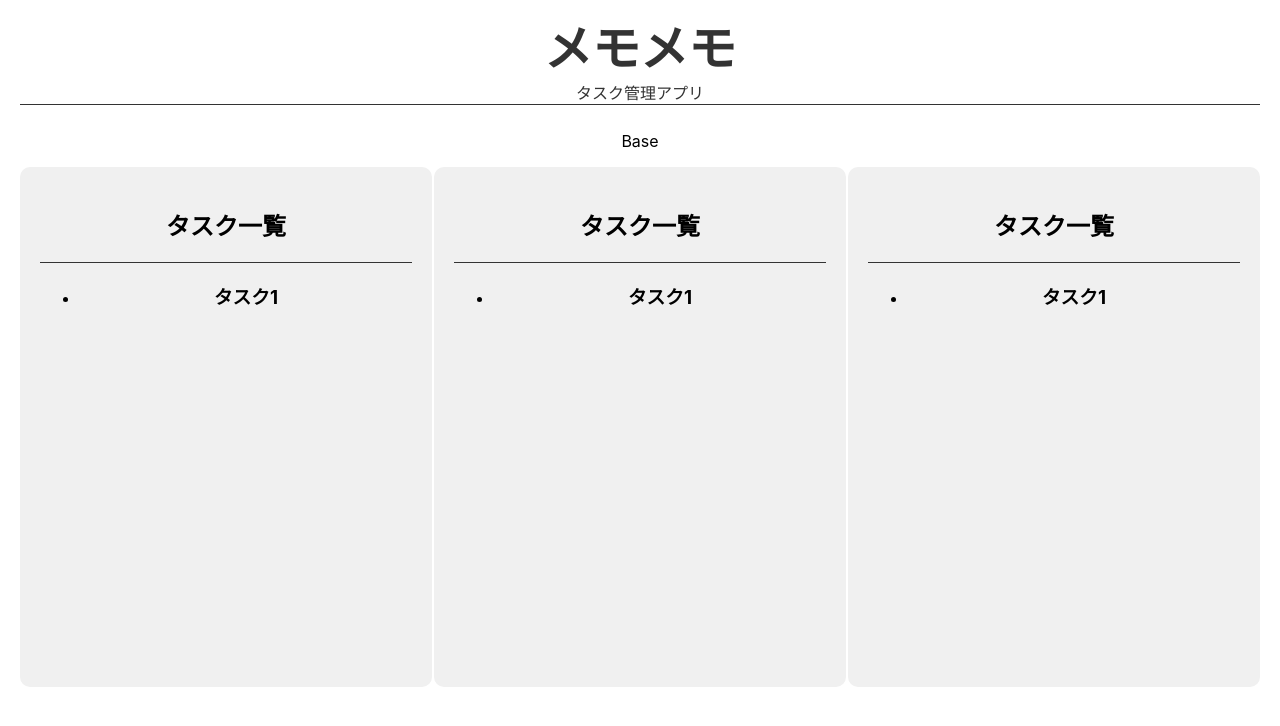
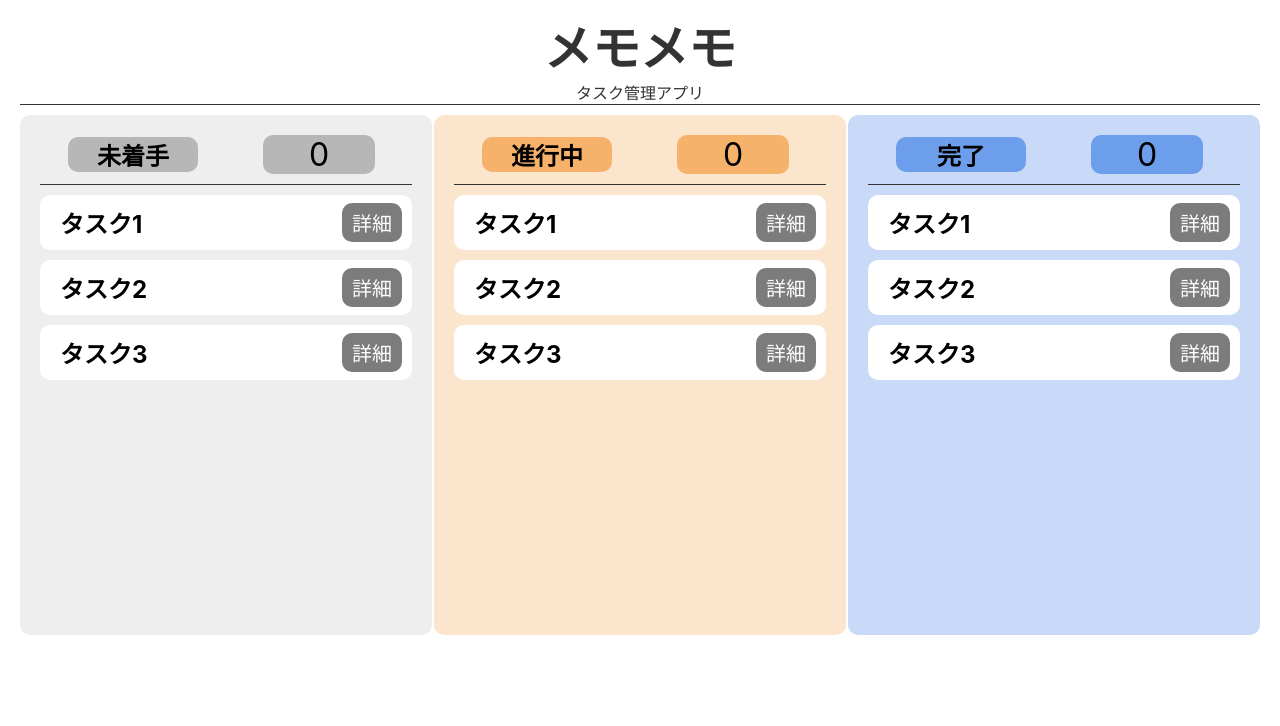
Before and after one commit to koto-ista/task-app-front, a React (Create React App) app: page / in a window 1280 px wide. Shown: the top 726 px of the page. Built offline with nearby package versions, Linux system fonts and the light colour scheme.

Commit message:
ホーム画面をざっくり作成

```diff
--- a/src/App.tsx
+++ b/src/App.tsx
@@ -6,16 +6,19 @@ import Base from './pages/Base';
 import Home from './pages/Home/Home';
 import TaskAdd from './pages/Tasks/TaskAdd';
 import TaskDetail from './pages/Tasks/TaskDetail';
+import Header from './pages/Header';
 
 function App() {
   return (
     <div className="App">
-      <Base></Base>
+      <main className="main-wrapper">
+      <Header />
       <Routes>
         <Route path="/" element={<Home />} />
         <Route path="/add" element={<TaskAdd />} />
         <Route path="/detail/:taskId" element={<TaskDetail />} />
       </Routes>
+      </main>
     </div>
   );
 }
--- /dev/null
+++ b/src/modules/Button.tsx
@@ -0,0 +1,15 @@
+import React from 'react';
+
+interface Props {
+    className?: string;
+    label?: string;
+    onClick?: () => void;
+}
+
+const Button = (props: Props) => {
+  return (
+      <button className={props.className} onClick={props.onClick}>{props.label}</button>
+  );
+};
+
+export default Button;
--- a/src/modules/TaskArea.tsx
+++ b/src/modules/TaskArea.tsx
@@ -1,18 +1,20 @@
 import React from 'react';
+import TaskList from '../pages/Tasks/TaskList';
 
-const TaskArea = () => {
+interface Props {
+  statusColor: string;
+  statusName: string;
+  statusCount: number;
+}
+
+const TaskArea = (props: Props) => {
   return (
-    <div className="task-area">
-      <div className="task-area-header">
-        <h2>タスク一覧</h2>
+    <div className={`task-area back-color-${props.statusColor}`}>
+      <div className="task-area-header-wrapper">
+        <h2 className={`task-area-header-title color-${props.statusColor}`}>{props.statusName}</h2>
+        <p className={`task-area-header-count color-${props.statusColor}`}>{props.statusCount}</p>
       </div>
-      <div className="task-area-body">
-        <ul className="task-list">
-          <li className="task-item">
-            <h3 className="task-title">タスク1</h3>
-          </li>
-        </ul>
-      </div>
+        <TaskList></TaskList>
     </div>
   );
 };
--- a/src/pages/Home/Home.tsx
+++ b/src/pages/Home/Home.tsx
@@ -1,12 +1,43 @@
 import React from 'react';
 import TaskArea from '../../modules/TaskArea';
+
+type Status = {
+    id: number;
+    status: string;
+    color: string;
+};
+
+const status: Status[] = [
+    {
+        id: 1,
+        status: '未着手',
+        color: 'todo',
+    },
+    {
+        id: 2,
+        status: '進行中',
+        color: 'inProgress',
+    },
+    {
+        id: 3,
+        status: '完了',
+        color: 'done',
+    },
+    {
+        id: 4,
+        status: 'すべて',
+        color: 'all',
+    },
+];
 
 const Home = () => {
   return (
     <div className="home-wrapper">
-      <TaskArea></TaskArea>
-      <TaskArea></TaskArea>
-      <TaskArea></TaskArea>
+        {
+        status.filter((status) => status.status !== 'すべて')
+        .map((status) => (
+            <TaskArea key={status.id} statusColor={status.color} statusName={status.status} statusCount={0} />
+        ))}
     </div>
   );
 };
--- /dev/null
+++ b/src/pages/Tasks/Task.tsx
@@ -0,0 +1,11 @@
+import React from 'react';
+
+const Task = () => {
+  return (
+    <li className="task-item">
+      <h3 className="task-title">タスク1</h3>
+    </li>
+  );
+};
+
+export default Task;
--- /dev/null
+++ b/src/pages/Tasks/TaskList.tsx
@@ -0,0 +1,26 @@
+import React from 'react';
+import Task from './Task';
+import Button from '../../modules/Button';
+
+const TaskList = () => {
+  return (
+    <div className="task-wrapper">
+      <ul className="task-list">
+        <li className="task-item">
+          <h3 className="task-title">タスク1</h3>
+          <Button className="thirdry" label="詳細" onClick={() => {}}></Button>
+        </li>
+        <li className="task-item">
+          <h3 className="task-title">タスク2</h3>
+          <Button className="thirdry" label="詳細"></Button>
+        </li>
+        <li className="task-item">
+          <h3 className="task-title">タスク3</h3>
+          <Button className="thirdry" label="詳細"></Button>
+        </li>
+      </ul>
+    </div>
+  );
+};
+
+export default TaskList;
--- a/src/style/global.css
+++ b/src/style/global.css
@@ -1,3 +1,49 @@
+/* 共通 */
+
+h1, h2, h3, h4, h5, h6, p {
+    margin: 0;
+}
+
+ul {
+    list-style: none;
+    padding: 0;
+    margin: 0;
+}
+
+/* 色 */
+
+.back-color-todo {
+    background-color: #EEEEEE;
+}
+
+.back-color-inProgress {
+    background-color: #FCE5CD;
+}
+
+.back-color-done {
+    background-color: #C9DAF8;
+}
+
+.color-todo {
+    background-color: #B7B7B7;
+    opacity: 1;
+}
+
+.color-inProgress {
+    background-color: #F6B26B;
+    opacity: 1;
+}
+
+.color-done {
+    background-color: #6D9EEB;
+    opacity: 1;
+}
+.color-todo:hover, .color-inProgress:hover, .color-done:hover {
+    opacity: 0.5;
+}
+
+/* ヘッダー */
+
 .header-wrapper {
     padding: 10px 20px;
     background-color: #fff;
@@ -17,6 +63,8 @@
     border-bottom: 1px solid #333;
 }
 
+/* ホーム */
+
 .home-wrapper {
     display: flex;
     justify-content: space-between;
@@ -24,17 +72,96 @@
     padding: 0px 20px;
 }
 
+/* タスクエリア */
+
 .task-area {
     padding: 20px;
-  background-color: #f0f0f0;
     border-radius: 10px;
     width: 30%;
     height: 60vh;
 }
 
-.task-area-header {
+.task-area-header-wrapper {
+    display: grid;
+    grid-template-columns: 1fr 1fr;
+    align-items: center;
     margin: 0;
     border-bottom: 1px solid #333;
 }
 
+.task-area-header-title {
+    font-size: 1.5rem;
+    text-align: center;
+    border-radius: 10px;
+    margin: 0 auto;
+    margin-bottom: 10px;
+    width: 70%;
+}
+
+
+.task-area-header-count {
+    font-size: 2rem;
+    text-align: center;
+    border-radius: 10px;
+    margin: 0 auto;
+    margin-bottom: 10px;
+    width: 60%;
+}
+
 .task-area-body {}
+
+/* タスクリスト */
+
+.task-list {
+    padding-top: 10px;
+}
+
+/* タスクアイテム */
+
+.task-item {
+    display: flex;
+    justify-content: space-between;
+    align-items: center;
+    gap: 10px;
+    padding: 0px 10px;
+    background-color: #fff;
+    border-radius: 10px;
+    margin-bottom: 10px;
+}
+
+.task-title {
+    font-size: 1.5rem;
+    text-align: left;
+    padding: 10px;
+}
+
+/* ボタン */
+
+button {
+    padding: 5px;
+    height: 100%;
+    border: none;
+    cursor: pointer;
+}
+
+button.primary {
+    background-color: #4498f7;
+    color: #fff;
+    border-radius: 10px;
+    width: 60px;
+    height: 40px;
+}
+
+button.secondary {
+    background-color: #19f566;
+    color: #fff;
+    border-radius: 10px;
+}
+
+button.thirdry {
+    background-color: #7c7c7c;
+    color: #fff;
+    border-radius: 10px;
+    font-size: 1.25rem;
+    width: 60px;
+}
```
Lines whose indentation alone changed are shown as unchanged.
